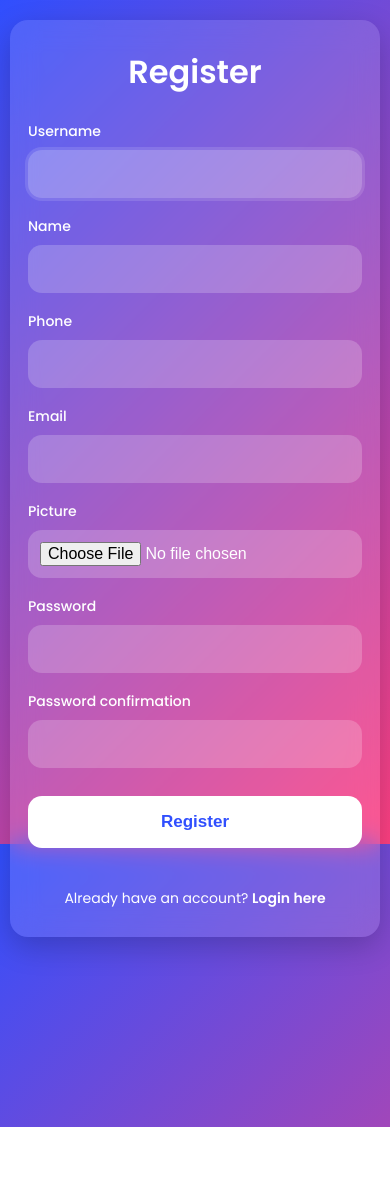
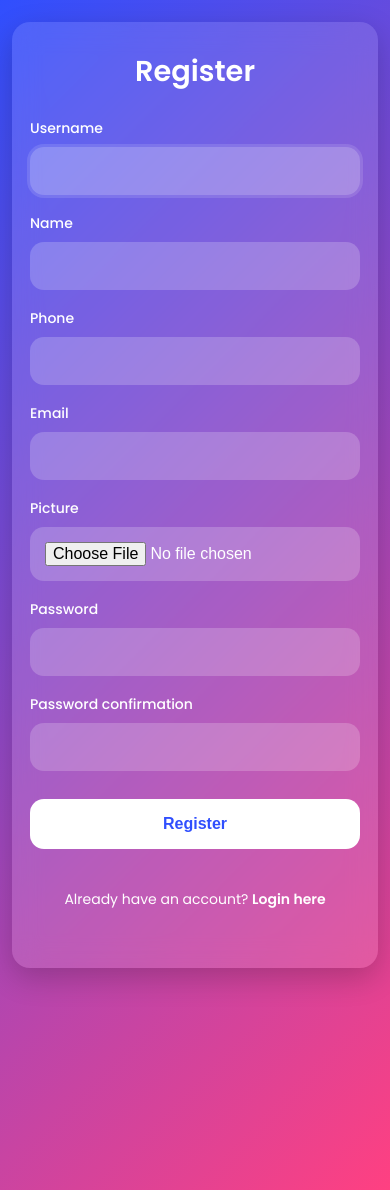
Before and after one commit to SayyedSufiyan/RealChat, a Django app: page /register/ in a window 390 px wide. Before the commit the page ends 1127 px from the top, so only its background shows below. Run offline with Django 5.2, Linux system fonts and the light colour scheme.

Commit message:
improve register page

```diff
--- a/chat/templates/registration/register.html
+++ b/chat/templates/registration/register.html
@@ -3,347 +3,236 @@
 <html lang="en">
 
 <head>
-
     <meta charset="UTF-8">
-
     <meta name="viewport" content="width=device-width, initial-scale=1.0">
-
     <title>Register</title>
 
     <style>
-
-        /* =========================
-           GOOGLE FONT
-        ========================== */
         @import url('https://fonts.googleapis.com/css2?family=Poppins:wght@400;500;600&display=swap');
 
-        /* =========================
-           RESET
-        ========================== */
-        *{
-            margin:0;
-            padding:0;
-            box-sizing:border-box;
+        * {
+            margin: 0;
+            padding: 0;
+            box-sizing: border-box;
         }
 
-        html,
-        body{
-            width:100%;
-            height:100%;
-            overflow-x:hidden;
-            font-family:'Poppins',sans-serif;
+        html {
+            width: 100%;
+            min-height: 100%;
+            overflow-x: hidden;
+            overflow-y: auto;
         }
 
-        /* =========================
-           BODY
-        ========================== */
-        body{
-
-            background:linear-gradient(135deg,#304ffe,#ff4081);
-
-            padding:15px;
-
-            overflow-y:auto;
-
-            -webkit-overflow-scrolling:touch;
-            height:auto !important;
-
+        body {
+            width: 100%;
+            min-height: 100vh;
+            min-height: 100dvh;
+            overflow-x: hidden;
+            overflow-y: auto;
+            font-family: 'Poppins', sans-serif;
+            background: linear-gradient(135deg, #304ffe, #ff4081);
+            padding: 15px;
+            -webkit-overflow-scrolling: touch;
         }
 
-        /* =========================
-           MAIN WRAPPER
-        ========================== */
-        .main-wrapper{
-
-            width:100%;
-
-
-
-            display:flex;
-
-            justify-content:center;
-
-            align-items:flex-start;
-
-            padding-bottom:80px;
+        .main-wrapper {
+            width: 100%;
+            min-height: 100vh;
+            min-height: 100dvh;
+            display: flex;
+            justify-content: center;
+            align-items: flex-start;
+            padding-bottom: 100px;
         }
 
-        /* =========================
-           REGISTER BOX
-        ========================== */
-        .register-container{
-
-            width:100%;
-
-            max-width:720px;
-
-            background:rgba(255,255,255,0.12);
-
-            backdrop-filter:blur(14px);
-
-            -webkit-backdrop-filter:blur(14px);
-
-            border-radius:24px;
-
-            padding:40px 30px;
-
-            color:white;
-
-            box-shadow:0 10px 30px rgba(0,0,0,0.2);
-
-            margin-top:20px;
-
-            margin-bottom:50px;
+        .register-container {
+            width: 100%;
+            max-width: 720px;
+            background: rgba(255, 255, 255, 0.12);
+            backdrop-filter: blur(14px);
+            -webkit-backdrop-filter: blur(14px);
+            border-radius: 24px;
+            padding: 35px 30px;
+            color: white;
+            box-shadow: 0 10px 30px rgba(0,0,0,0.2);
+            margin-top: 10px;
+            margin-bottom: 40px;
         }
 
-        /* =========================
-           TITLE
-        ========================== */
-        .register-container h2{
-
-            text-align:center;
-
-            font-size:2.2rem;
-
-            margin-bottom:35px;
-
-            font-weight:600;
+        .register-container h2 {
+            text-align: center;
+            font-size: 2.2rem;
+            margin-bottom: 35px;
+            font-weight: 600;
         }
 
-        /* =========================
-           FORM GRID
-        ========================== */
-        form{
-
-            display:grid;
-
-            grid-template-columns:1fr 1fr;
-
-            gap:22px;
+        form {
+            display: grid;
+            grid-template-columns: 1fr 1fr;
+            gap: 22px;
         }
 
-        /* =========================
-           FULL WIDTH
-        ========================== */
-        .full-width{
-
-            grid-column:1 / -1;
+        .full-width {
+            grid-column: 1 / -1;
         }
 
-        /* =========================
-           LABEL
-        ========================== */
-        label{
-
-            display:block;
-
-            margin-bottom:8px;
-
-            font-size:14px;
-
-            font-weight:500;
+        label {
+            display: block;
+            margin-bottom: 8px;
+            font-size: 14px;
+            font-weight: 500;
         }
 
-        /* =========================
-           INPUTS
-        ========================== */
         input[type="text"],
         input[type="password"],
         input[type="email"],
-        input[type="file"]{
-
-            width:100%;
-
-            padding:15px 16px;
-
-            border:none;
-
-            outline:none;
-
-            border-radius:14px;
-
-            background:rgba(255,255,255,0.20);
-
-            color:white;
-
-            font-size:16px;
+        input[type="file"] {
+            width: 100%;
+            padding: 15px 16px;
+            border: none;
+            outline: none;
+            border-radius: 14px;
+            background: rgba(255,255,255,0.20);
+            color: white;
+            font-size: 16px;
         }
 
-        /* =========================
-           PLACEHOLDER
-        ========================== */
-        input::placeholder{
-
-            color:#eeeeee;
+        input::placeholder {
+            color: #eeeeee;
         }
 
-        /* =========================
-           FOCUS
-        ========================== */
-        input:focus{
-
-            background:rgba(255,255,255,0.28);
-
-            box-shadow:0 0 0 3px rgba(255,255,255,0.12);
+        input:focus {
+            background: rgba(255,255,255,0.28);
+            box-shadow: 0 0 0 3px rgba(255,255,255,0.12);
         }
 
-        /* =========================
-           FILE INPUT
-        ========================== */
-        input[type="file"]{
-
-            padding:12px;
-
-            cursor:pointer;
+        input[type="file"] {
+            padding: 12px;
+            cursor: pointer;
         }
 
-        /* =========================
-           ERROR
-        ========================== */
-        .errorlist{
-
-            margin-top:6px;
-
-            color:#ffd4d4;
-
-            font-size:13px;
+        .errorlist {
+            margin-top: 6px;
+            color: #ffd4d4;
+            font-size: 13px;
+            list-style: none;
         }
 
-        /* =========================
-           BUTTON
-        ========================== */
-        button{
-
-            grid-column:1 / -1;
-
-            width:100%;
-
-            padding:16px;
-
-            border:none;
-
-            border-radius:14px;
-
-            background:white;
-
-            color:#304ffe;
-
-            font-size:16px;
-
-            font-weight:600;
-
-            cursor:pointer;
-
-            margin-top:10px;
+        button {
+            grid-column: 1 / -1;
+            width: 100%;
+            padding: 16px;
+            border: none;
+            border-radius: 14px;
+            background: white;
+            color: #304ffe;
+            font-size: 16px;
+            font-weight: 600;
+            cursor: pointer;
+            margin-top: 10px;
         }
 
-        button:hover{
-
-            background:#f2f2f2;
+        button:hover {
+            background: #f2f2f2;
         }
 
-        /* =========================
-           LOGIN LINK
-        ========================== */
-        .login-link{
-
-            grid-column:1 / -1;
-
-            text-align:center;
-
-            margin-top:22px;
-
-            font-size:15px;
+        .login-link {
+            grid-column: 1 / -1;
+            text-align: center;
+            margin-top: 22px;
+            font-size: 15px;
+            padding-bottom: 10px;
         }
 
-        .login-link a{
-
-            color:white;
-
-            font-weight:bold;
-
-            text-decoration:none;
+        .login-link a {
+            color: white;
+            font-weight: bold;
+            text-decoration: none;
         }
 
-        .login-link a:hover{
-
-            text-decoration:underline;
+        .login-link a:hover {
+            text-decoration: underline;
         }
 
-        /* =========================
-           MOBILE
-        ========================== */
-        @media screen and (max-width:600px){
-
-            body{
-
-                padding:10px;
+        @media screen and (max-width: 600px) {
+            html,
+            body {
+                height: auto;
+                min-height: 100%;
+                overflow-y: auto;
             }
 
-            .register-container{
-
-                padding:28px 18px;
-
-                border-radius:18px;
-
-                margin-top:10px;
-
-                margin-bottom:100px;
+            body {
+                padding: 12px;
             }
 
-            .register-container h2{
-
-                font-size:2rem;
-
-                margin-bottom:25px;
+            .main-wrapper {
+                min-height: auto;
+                display: block;
+                padding-bottom: 120px;
             }
 
-            form{
-
-                grid-template-columns:1fr;
-
-                gap:18px;
+            .register-container {
+                width: 100%;
+                padding: 28px 18px;
+                border-radius: 18px;
+                margin-top: 10px;
+                margin-bottom: 90px;
             }
 
-            input{
-
-                padding:16px;
-
-                font-size:16px;
+            .register-container h2 {
+                font-size: 1.8rem;
+                margin-bottom: 25px;
             }
 
-            button{
-
-                padding:16px;
-
-                font-size:17px;
+            form {
+                grid-template-columns: 1fr;
+                gap: 18px;
             }
 
-            .login-link{
+            input[type="text"],
+            input[type="password"],
+            input[type="email"],
+            input[type="file"] {
+                padding: 15px;
+                font-size: 16px;
+            }
 
-                font-size:14px;
+            button {
+                padding: 16px;
+                font-size: 16px;
+            }
+
+            .login-link {
+                font-size: 14px;
+                padding-bottom: 30px;
             }
         }
 
+        @media screen and (max-width: 360px) {
+            body {
+                padding: 8px;
+            }
+
+            .register-container {
+                padding: 24px 14px;
+            }
+
+            .register-container h2 {
+                font-size: 1.6rem;
+            }
+        }
     </style>
-
 </head>
 
 <body>
 
-    <!-- =========================
-         MAIN WRAPPER
-    ========================== -->
     <div class="main-wrapper">
 
-        <!-- =========================
-             REGISTER CARD
-        ========================== -->
         <div class="register-container">
 
             <h2>Register</h2>
 
-            <!-- FORM -->
             <form method="POST" enctype="multipart/form-data">
 
                 {% csrf_token %}
@@ -359,31 +248,24 @@
                         {{ field }}
 
                         {% for error in field.errors %}
-
                             <div class="errorlist">
                                 {{ error }}
                             </div>
-
                         {% endfor %}
 
                     </div>
 
                 {% endfor %}
 
-                <!-- BUTTON -->
                 <button type="submit">
                     Register
                 </button>
 
-                <!-- LOGIN LINK -->
                 <div class="login-link">
-
                     Already have an account?
-
                     <a href="{% url 'login' %}">
                         Login here
                     </a>
-
                 </div>
 
             </form>
@@ -391,14 +273,6 @@
         </div>
 
     </div>
-<script>
 
-document.body.style.height = "auto";
-
-document.body.style.overflowY = "scroll";
-
-document.documentElement.style.overflowY = "scroll";
-
-</script>
 </body>
 </html>
```
